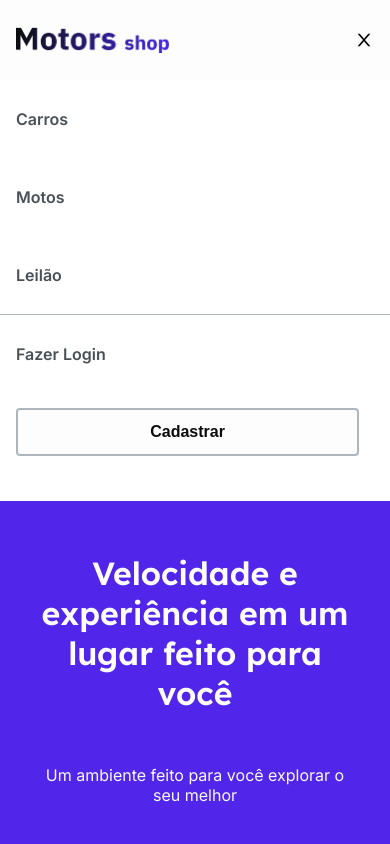
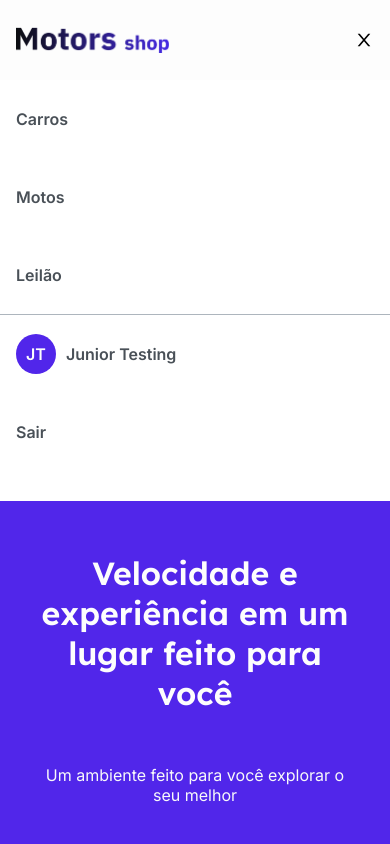
Before and after one commit to KA-14-Motors-Shop/motors-shop-frontend, a React (Create React App) app: page / in a window 390 px wide. Both pictures are taken after a click on the button 364 px from the left and 40 px from the top of the page. Shown: the top 844 px of the page. Built offline with nearby package versions, Linux system fonts and the light colour scheme.

Commit message:
feat: logged in/off menu for mobile

```diff
--- a/src/components/UpperHeader/index.jsx
+++ b/src/components/UpperHeader/index.jsx
@@ -92,9 +92,22 @@ const UpperHeader = ({ isLoggedIn = false, username }) => {
           </div>
 
           <div className="outer_items">
+            {isLoggedIn ? (
+              <>
+                <div className="m_usercontainer">
+                  <DefaultProfilePicture username={username} />
+                  <div className="m_username">{username}</div>
+                </div>
+                <ul className="items_ul">
+                  <li className="menu_item">Sair</li>
+                </ul>
+              </>
+            ) : (
+              <>
                 <ul className="items_ul">
                   <li className="menu_item">Fazer Login</li>
                 </ul>
+
                 <Button
                   className="signup_btn"
                   width="88vw"
@@ -102,6 +115,8 @@ const UpperHeader = ({ isLoggedIn = false, username }) => {
                 >
                   Cadastrar
                 </Button>
+              </>
+            )}
           </div>
         </MenuOuterContainer>
       )}
--- a/src/components/UpperHeader/styles.js
+++ b/src/components/UpperHeader/styles.js
@@ -164,4 +164,23 @@ export const MenuOuterContainer = styled.div`
     margin-left: 16px;
     margin-top: 15px;
   }
+
+  .m_usercontainer {
+    height: 78px;
+    display: flex;
+    align-items: center;
+    cursor: pointer;
+    padding-left: 16px;
+    :hover {
+      transition: 0.4s;
+      background-color: var(--grey-5);
+    }
+
+    .m_username {
+      margin-left: 10px;
+      font-weight: 600;
+      font-size: 16px;
+      color: var(--grey-2);
+    }
+  }
 `;
```
Lines whose indentation alone changed are shown as unchanged.
